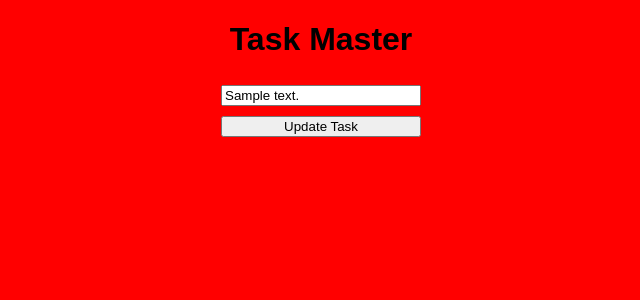
After one commit to BisiDavi/flask_crud, a Flask app: template templates/update.html in a window 1280 px wide. The commit adds this page. Shown: the top 300 px of the page, without its empty margins (319-959 px from the left). Run offline with Flask 2, Linux system fonts and the light colour scheme; the template is opened without the code that fills it: values that come from a table or form of the project are taken from there, others are empty; tables that the repository leaves empty hold one stand-in row (values such as "Sample post").

Commit message:
crud with flask

```diff
--- a/app.py
+++ b/app.py
@@ -42,7 +42,20 @@ def delete(id):
   except:
     return 'There was a problem deleting that task'
 
-@
+@app.route('/update/<int:id>', methods=['GET', 'POST'])
+def update(id):
+  task = Todo.query.get_or_404(id)
+
+  if request.method == 'POST':
+    task.content = request.form['content']
+    try:
+      db.session.commit()
+      return redirect('/')
+    except:
+      return 'There was an issue updating your task'
+  else:
+    return render_template('update.html', task=task)
+
 
 if __name__ == '__main__':
   app.run(debug=True)
--- a/static/css/main.css
+++ b/static/css/main.css
@@ -4,7 +4,7 @@ body {
   margin: 0px;
 }
 
-h1 {
+h1, h4 {
   text-align: center;
 }
 
--- /dev/null
+++ b/templates/update.html
@@ -0,0 +1,12 @@
+{% extends 'base.html' %} {% block head %}
+<title>Task master | update task</title>
+{% endblock %} {% block body %}
+<div class="content">
+  <h1>Task Master</h1>
+
+  <form action="/update/{{ task.id }}" method="POST">
+    <input type="text" name="content" id="content" value="{{ task.content }}" />
+    <input type="submit" value="Update Task" />
+  </form>
+</div>
+{% endblock %}
```
Also changed, not shown: templates/index.html (+5 -2 lines), test.db.
